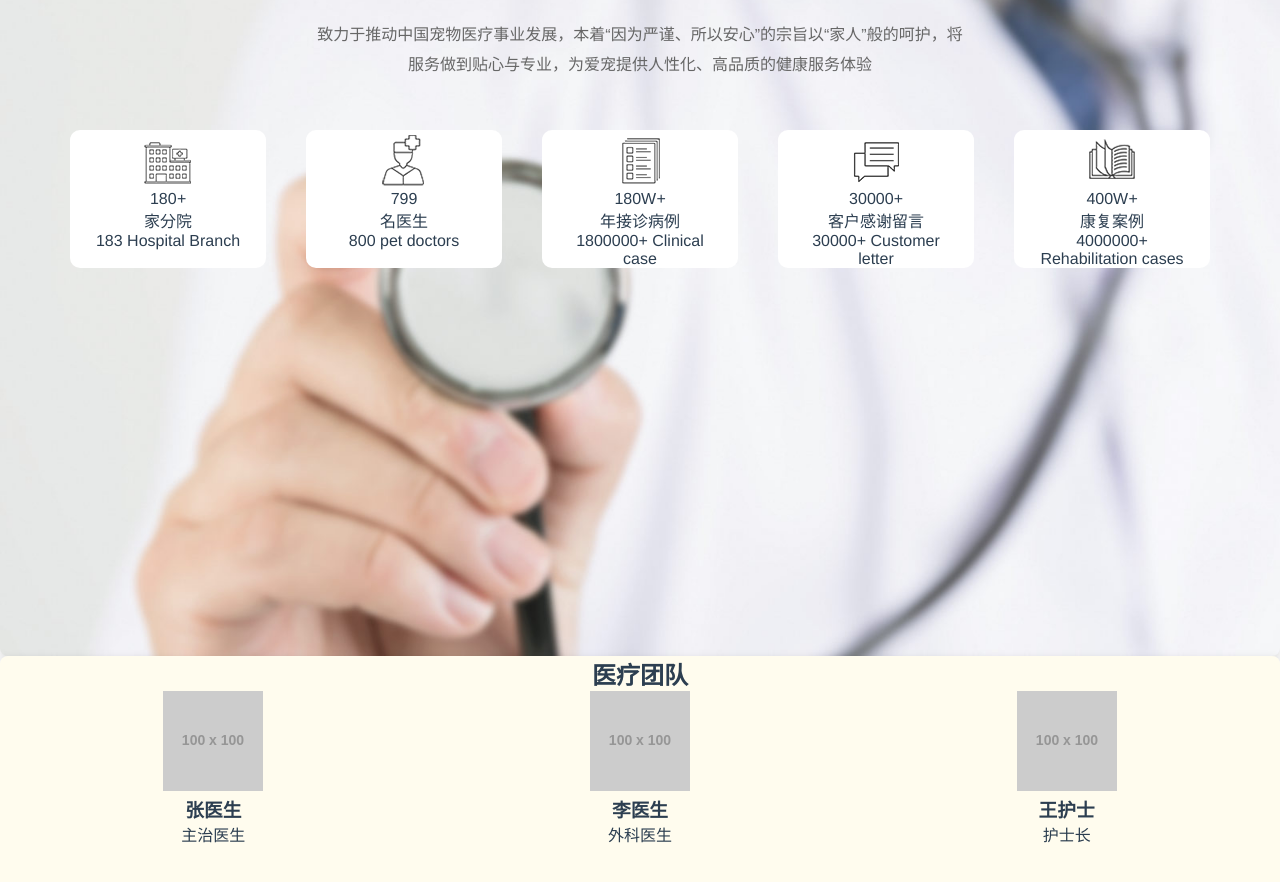
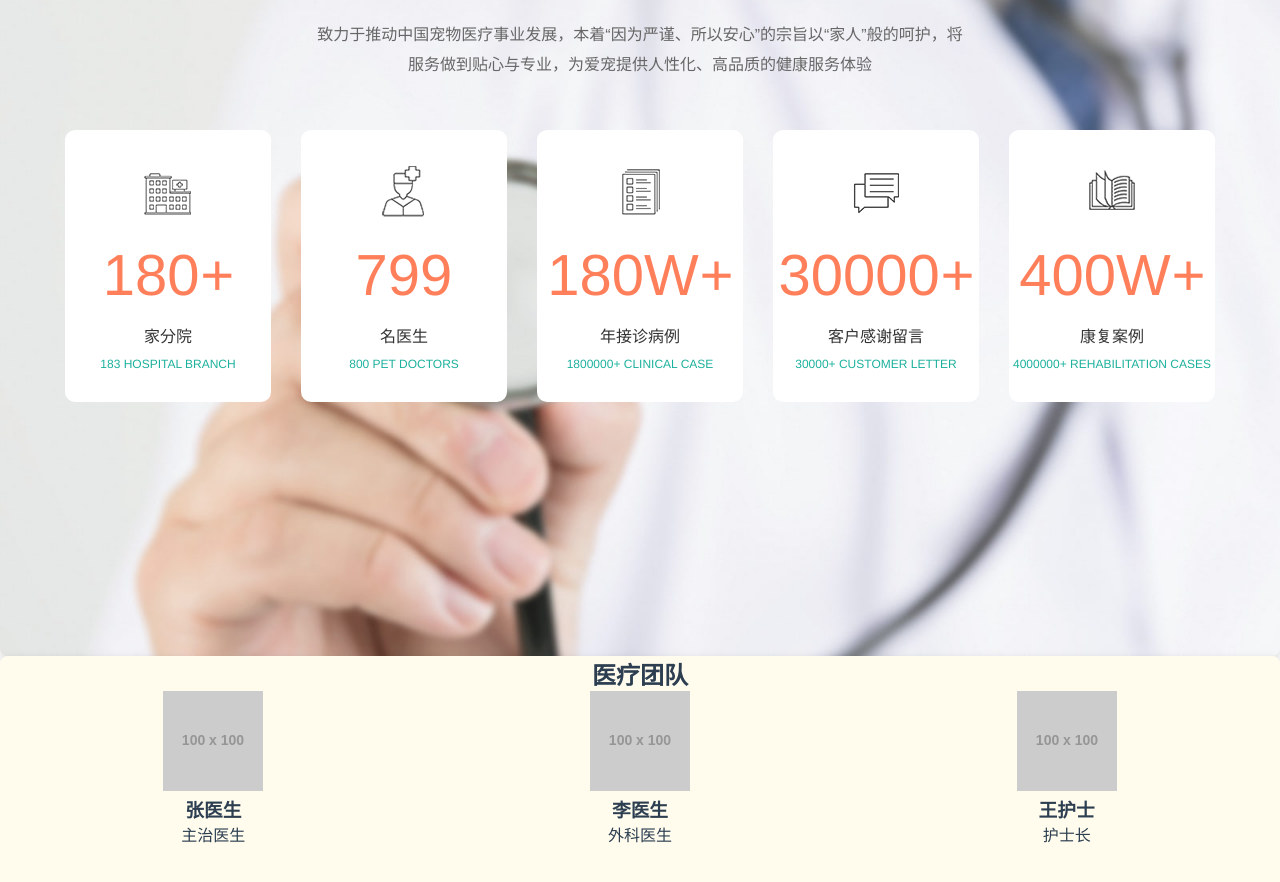
Before and after one commit to Tao-Xuan/Vue, a Vue app: page / in a window 1280 px wide. Shown: the part 880-1762 px from the top of the page. Built offline with nearby package versions, Linux system fonts and the light colour scheme.

Commit message:
添加首页相关图片，修改home页面

```diff
--- a/src/views/home/Home.vue
+++ b/src/views/home/Home.vue
@@ -318,15 +318,31 @@ export default {
   list-style: none; /* 去掉默认的列表样式 */
 }
 .clearfix li {
-  background: #FFFFFF;
-  border-radius: 10px;
-  margin: 0 20px;
-  padding: 0 20px;
+  padding: 0 15px;
   flex: 1; /* 可选，设置每个 li 等宽 */
   text-align: center; /* 可选，居中内容 */
 }
+.clearfix li .item {
+  background: #FFFFFF;
+  border-radius: 10px;
+  padding: 15% 0;
+}
+.clearfix li .item p {
+  margin-top: 10px;
+  font-size: 12px;
+  text-transform: uppercase;
+  color: #1cb19c;
+}
+.clearfix li .item span {
+  color: #ff7f5b;
+  font-size: 58px;
+}
+.clearfix li .item div {
+  margin-top: 15px;
+  color: #333333;
+}
 .clearfix img {
-  margin: 0 auto;
+  margin: 0 auto 20px;
   display: block;
 }
 .home-tit{
```
